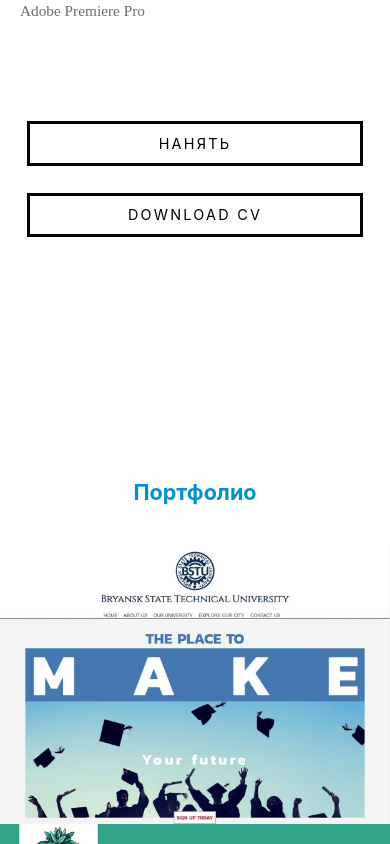
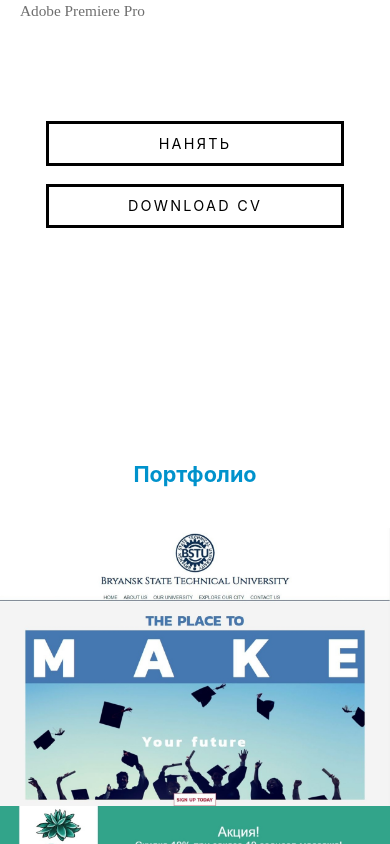
Before and after one commit to n7-remax/portfolio, a React (Create React App) app: page / in a window 390 px wide. Shown: the part 1560-2404 px from the top of the page. Built offline with nearby package versions, Linux system fonts and the light colour scheme.

Commit message:
made improvements to adaptive design

```diff
--- a/src/common/style/style.css
+++ b/src/common/style/style.css
@@ -161,13 +161,14 @@ p {
     .contact-me {
         flex-direction: column;
         max-width: 160px;
+        margin: 0 auto;
     }
 
     .contact-me .col-three {
         margin-bottom: 10px;
     }
 
-    .footer-feedback + .contact-me {
+    .footer-feedback {
         max-width: 290px;
         margin: 0 auto;
     }
@@ -176,4 +177,10 @@ p {
         text-align: center;
     }
 
+    .button-section .button {
+        margin:0;
+        margin-bottom: 2rem;
+        width: 60%;
+    }
+
 }
```
